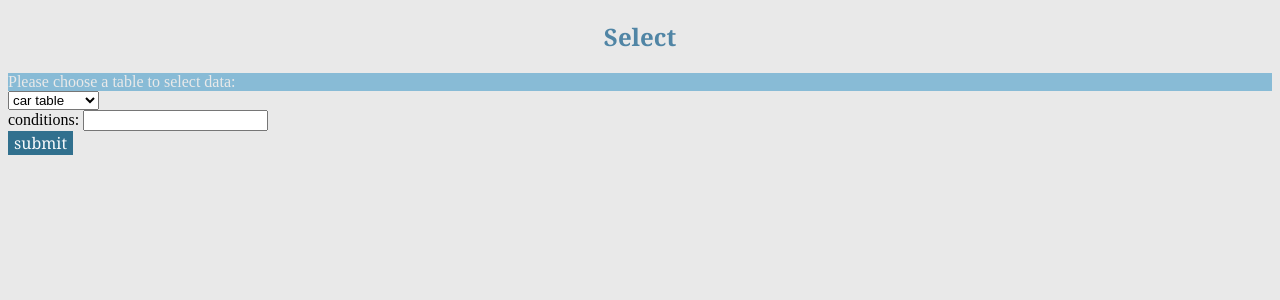
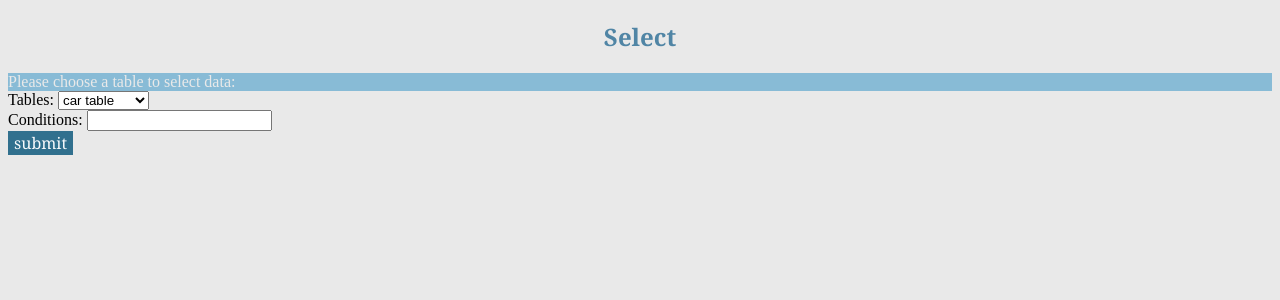
Before and after one commit to swgilani/CPS630-Project, a PHP site: page /templates/select.php in a window 1280 px wide. Shown: the top 300 px of the page. Run offline with PHP 8.4, Linux system fonts and the light colour scheme.

Commit message:
Update select.php

```diff
--- a/templates/select.php
+++ b/templates/select.php
@@ -12,6 +12,7 @@
     <p style="width:auto;">Please choose a table to select data:</p>
 
       <form action="#" method="POST">
+        <label>Tables:</label>
         <select id="insert_select" name="select">
           <option value="car_table">car table</option>
           <option value="coffee_table">coffee table</option>
@@ -20,7 +21,7 @@
           <option value="trip_table">trip table</option>
           <option value="user_table">user table</option>
         </select><br>
-        <label>conditions:</label>
+        <label>Conditions:</label>
         <input type="text" name="conditions"><br>
         <button name="submit_table" type="submit">submit</button>
       </form>
```
